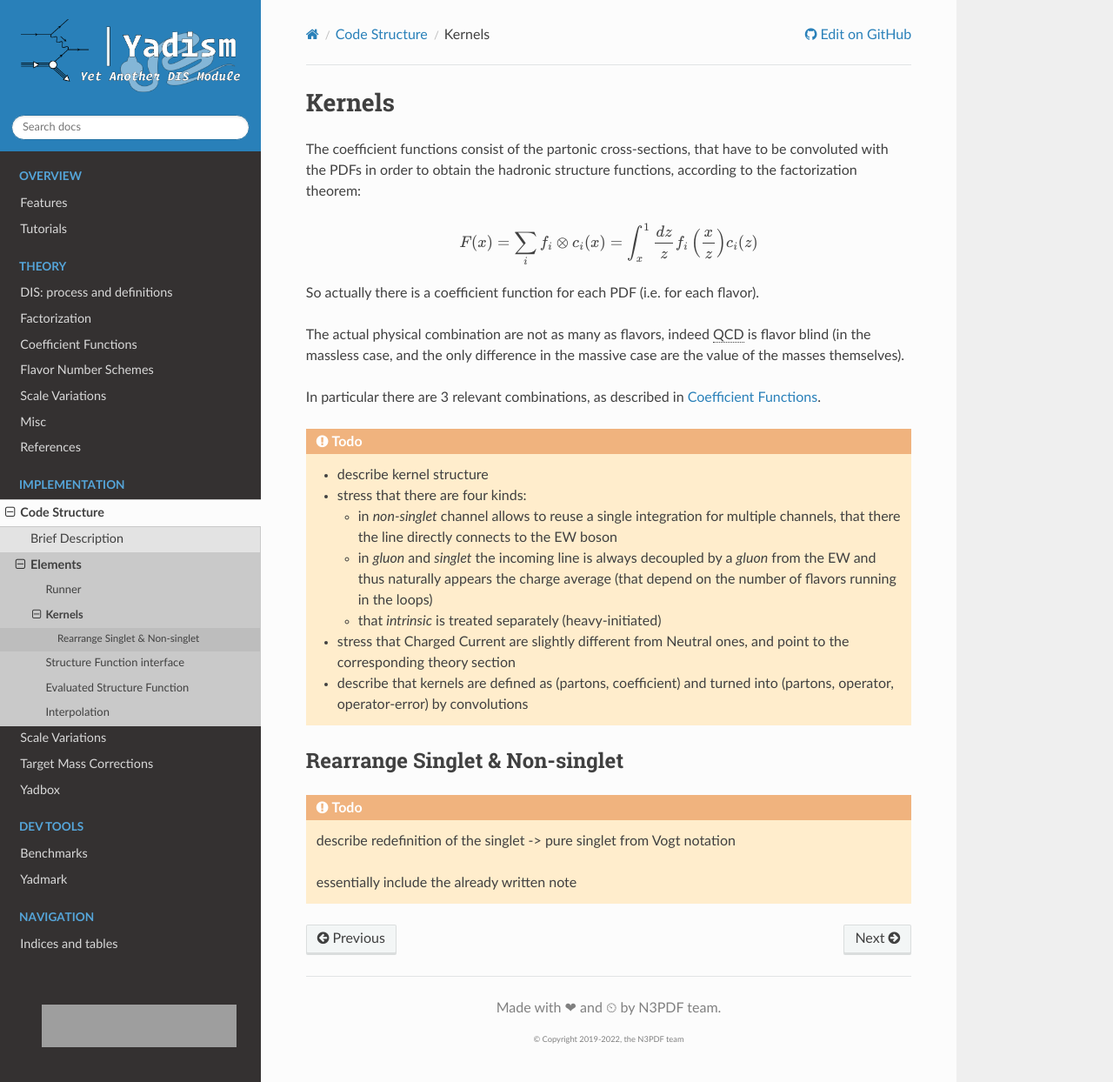
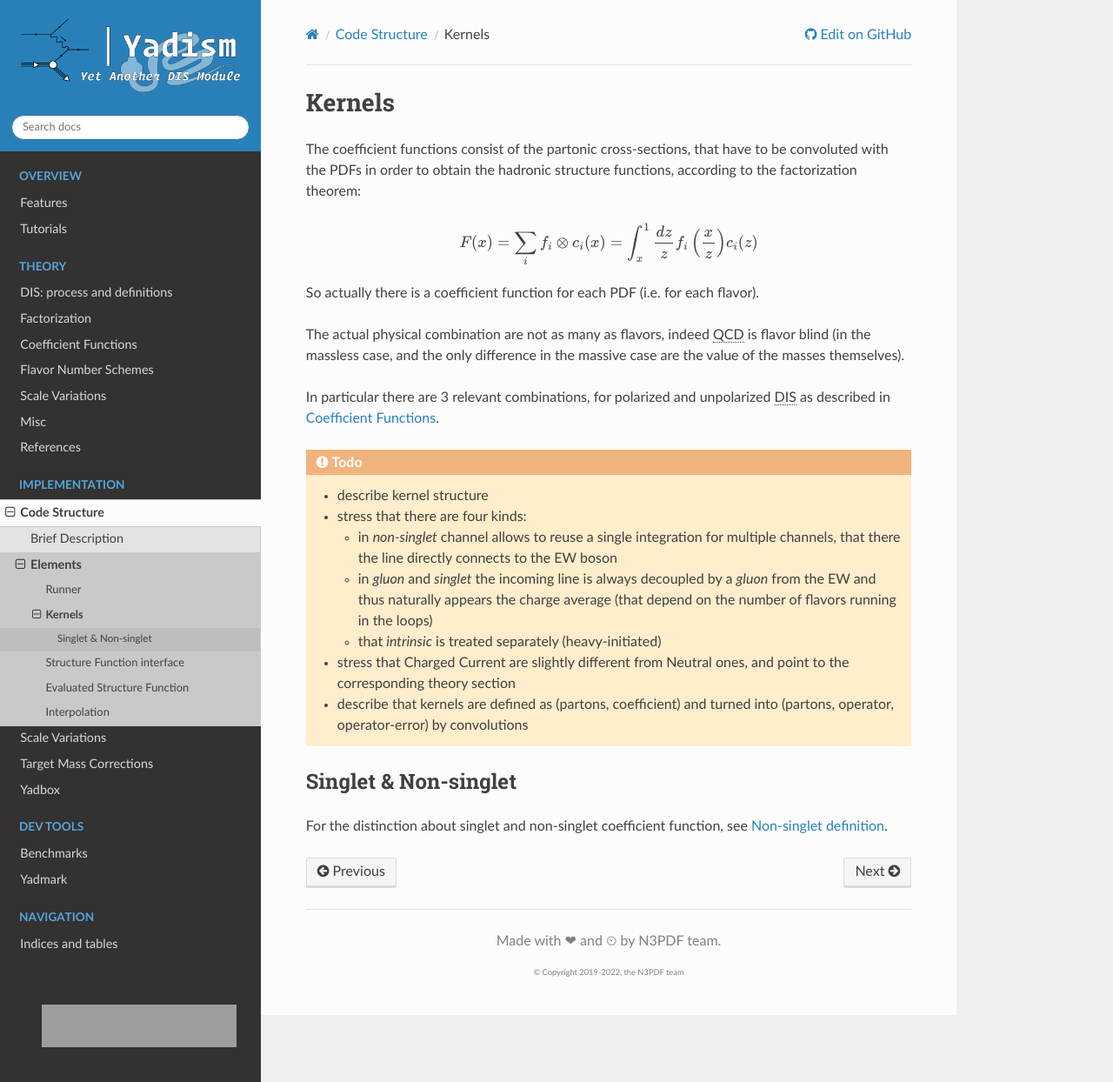
Before and after one commit to NNPDF/yadism, a Sphinx documentation site: the page built from docs/source/implementation/kernels.rst, in a window 1280 px wide and 1244 px high. Shown: the whole window at 87% size. Built offline with Sphinx 7.4.7 and the Read the Docs theme 2.0.0, drawn with Linux system fonts in a browser that asks for light colours; pages that are not in the unit, such as notebooks, are missing from menus; grey boxes are pictures that could not be loaded.

Commit message:
more work on docs implementation

```diff
--- a/docs/source/implementation/kernels.rst
+++ b/docs/source/implementation/kernels.rst
@@ -16,8 +16,8 @@ The actual physical combination are not as many as flavors, indeed |QCD| is
 flavor blind (in the massless case, and the only difference in the massive case
 are the value of the masses themselves).
 
-In particular there are 3 relevant combinations, as described in
-:doc:`../theory/coeff-funcs`.
+In particular there are 3 relevant combinations, for polarized and
+unpolarized |DIS| as described in :doc:`../theory/coeff-funcs`.
 
 .. todo::
 
@@ -37,11 +37,8 @@ In particular there are 3 relevant combinations, as described in
      (partons, operator, operator-error) by convolutions
 
 
-Rearrange Singlet & Non-singlet
--------------------------------
+Singlet & Non-singlet
+---------------------
 
-.. todo::
-
-   describe redefinition of the singlet -> pure singlet from Vogt notation
-
-   essentially include the already written note
+For the distinction about singlet and non-singlet coefficient function,
+see :doc:`../theory/nonsinglet`.
```
Also changed, not shown: docs/source/implementation/structure.rst (+8 -11 lines).
